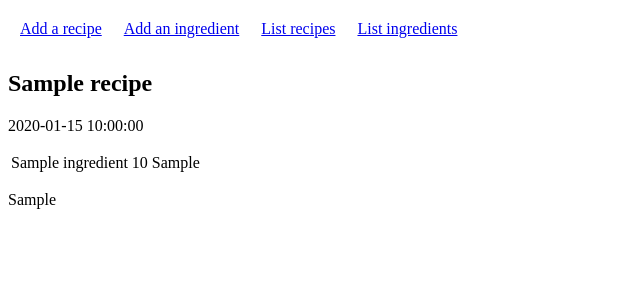
After one commit to ilarijn/recipebase, a Flask app: page /recipes/1 in a window 1280 px wide. The commit adds this page. Shown: the top 300 px of the page, without its empty margins (0-640 px from the left). Run offline with Flask 2, Linux system fonts and the light colour scheme; tables that the repository leaves empty hold one stand-in row (values such as "Sample post").

Commit message:
Add viewing of individual recipes via a listing Update recipe creation

```diff
--- a/application/recipes/views.py
+++ b/application/recipes/views.py
@@ -1,22 +1,63 @@
 from application import app, db
 from flask import render_template, request, redirect, url_for
 from application.ingredients.models import Ingredient
-from application.recipes.models import Recipe
+from application.recipes.models import Recipe, RecipeIngredient
 
-r = Recipe("")
 ingredients_temp = {}
+id_temp = {}
+
+
+@app.route("/recipes/create", methods=["POST"])
+def create_recipe():
+    r = Recipe(name=request.form.get("name"))
+    r.instructions = request.form.get("instructions")
+    db.session().add(r)
+    db.session().flush()
+    for key, value in id_temp.items():
+        ri = RecipeIngredient(recipe_id=r.id, ingredient_id=key, amount=value)
+        db.session().add(ri)
+    db.session().commit()
+    ingredients_temp.clear()
+    id_temp.clear()
+    return redirect(url_for("recipe_form"))
+
 
 @app.route("/recipes/new", methods=["GET"])
 def recipe_form():
     return render_template("recipes/new.html", ingredients=Ingredient.query.all(), ingredients_temp=ingredients_temp)
 
+
 @app.route("/recipes/new", methods=["POST"])
 def add_to_recipe():
     i = Ingredient.query.get(request.form.get("id"))
     ingredients_temp[i] = request.form.get("amount")
-    return render_template("recipes/new.html", ingredients=Ingredient.query.all(), ingredients_temp=ingredients_temp)
+    id_temp[i.id] = request.form.get("amount")
+    return redirect(url_for("recipe_form"))
+
 
 @app.route("/recipes/clear", methods=["POST"])
 def clear_selection():
-    ingredients_temp.clear()
+    key_id = int(request.form.get("key_id"))
+    delete = None
+    for key, value in ingredients_temp.items():
+        if key.id == key_id:
+            delete = key
+            del id_temp[key.id]
+    del ingredients_temp[delete]
     return redirect(url_for("recipe_form"))
+
+
+@app.route("/recipes/<recipe_id>", methods=["GET"])
+def view_recipe(recipe_id):
+    r = Recipe.query.get(recipe_id)
+    r_i = RecipeIngredient.query.filter_by(recipe_id=r.id).all()
+    ingredients = {}
+    for item in r_i:
+        i = Ingredient.query.get(item.ingredient_id)
+        ingredients[i] = item.amount
+    return render_template("recipes/view.html", recipe=r, ingredients=ingredients)
+
+
+@app.route("/recipes/", methods=["GET"])
+def recipes_index():
+    return render_template("recipes/list.html", recipes=Recipe.query.all())
--- a/application/templates/layout.html
+++ b/application/templates/layout.html
@@ -11,6 +11,7 @@
         <tr>
             <td><a href="{{ url_for('recipe_form') }}">Add a recipe</a></td>
             <td><a href="{{ url_for('ingredients_form') }}">Add an ingredient</a></td>
+            <td><a href="{{ url_for('recipes_index') }}">List recipes</a></td>
             <td><a href="{{ url_for('ingredients_index') }}">List ingredients</a></td>
         </tr>
     </table>
--- /dev/null
+++ b/application/templates/recipes/view.html
@@ -0,0 +1,18 @@
+{% extends "layout.html" %}
+
+{% block body %}
+<h2>{{ recipe.name }}</h2>
+<p>{{ recipe.date_created }}</p>
+<table>
+  {% for ingredient, amount in ingredients.items() %}
+  <tr>
+    <td>{{ ingredient.name }}</td>
+    <td>{{ amount }}</td>
+    <td>{{ ingredient.unit }}</td>
+  </tr>
+  {% endfor %}
+</table>
+<p>
+  {{ recipe.instructions }}
+</p>
+{% endblock %}
```
Also changed, not shown: application/recipes/models.py (+18 -9 lines), application/templates/recipes/list.html (added, +11 -0 lines), application/templates/recipes/new.html (+16 -6 lines).
